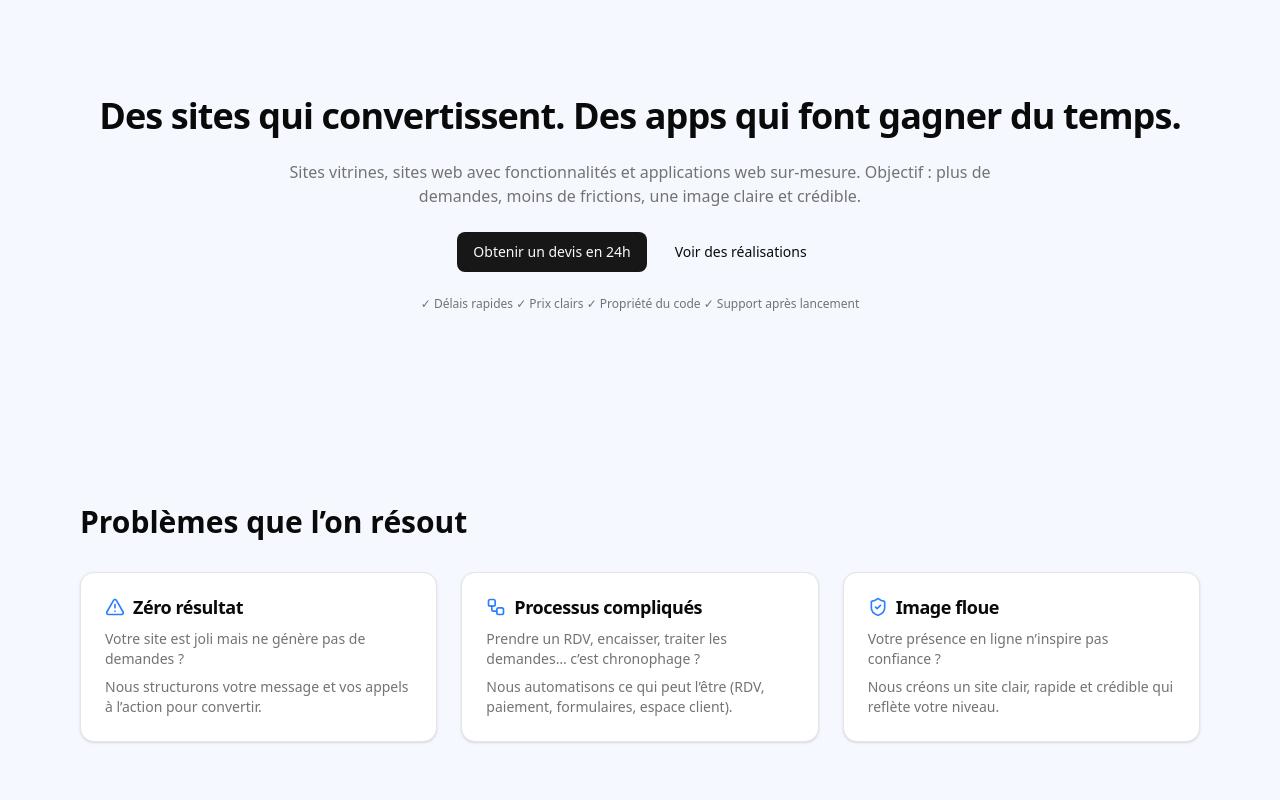
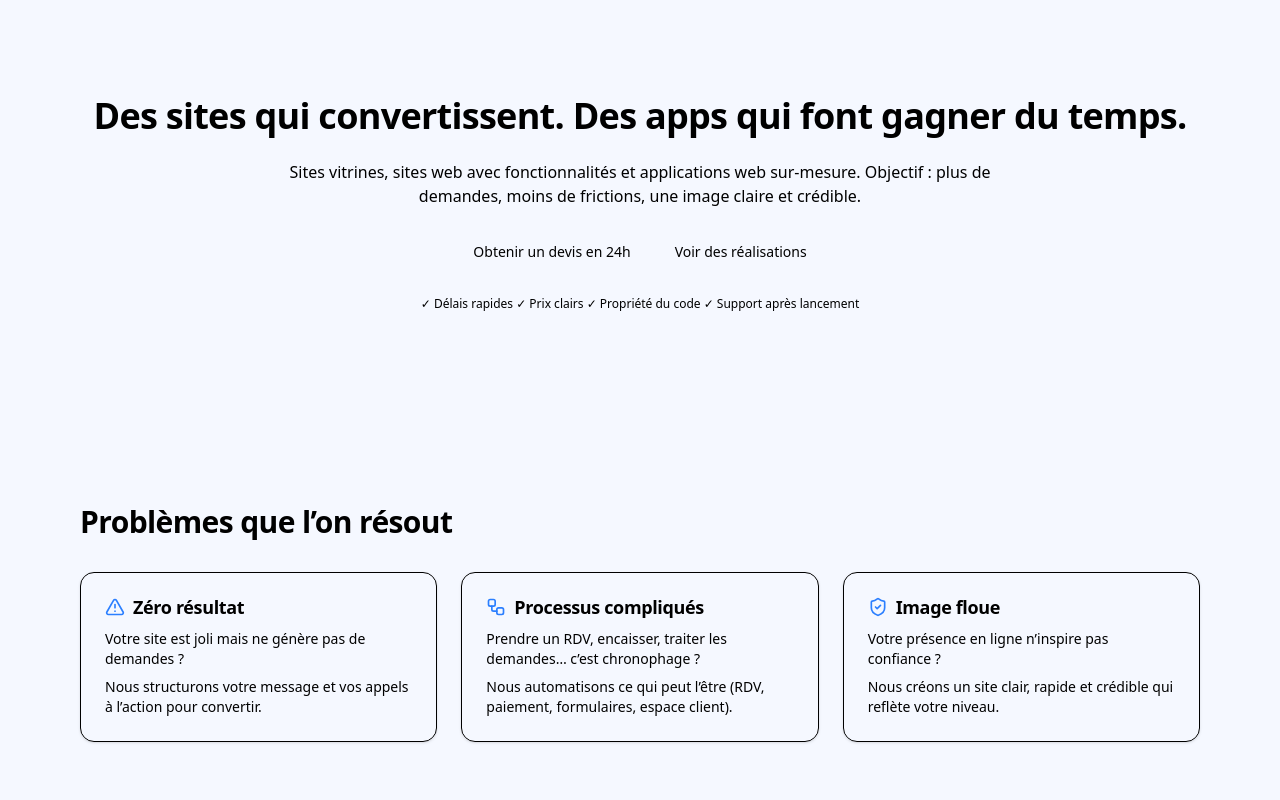
Before and after one commit to DylannDev/vizionweb, a Next.js app: page / in a window 1280 px wide. Shown: the top 800 px of the page. Built offline with nearby package versions, Linux system fonts and the light colour scheme.

Commit message:
Refactor global styles: Introduce new theme variables, remove dark mode support, and enhance typography settings for improved design consistency.

```diff
--- a/app/globals.css
+++ b/app/globals.css
@@ -2,6 +2,19 @@
 @import "tw-animate-css";
 
 @custom-variant dark (&:is(.dark *));
+
+@theme inline {
+  --animate-aurora: aurora 60s linear infinite;
+  --color-background: var(----background);
+  @keyframes aurora {
+    from {
+      background-position: 50% 50%, 50% 50%;
+    }
+    to {
+      background-position: 350% 50%, 350% 50%;
+    }
+  }
+}
 
 @theme inline {
   --radius-sm: calc(var(--radius) - 4px);
@@ -9,6 +22,14 @@
   --radius-lg: var(--radius);
   --radius-xl: calc(var(--radius) + 4px);
   --color-background: var(--background);
+  --color-primary-dark: var(--primary-dark);
+  --color-secondary-dark: var(--secondary-dark);
+  --color-primary-green: var(--primary-green);
+  --color-background: var(--background);
+  --color-white: var(--white);
+  --color-gray-lighter: var(--gray-lighter);
+  --color-gray-light: var(--gray-light);
+  --color-gray-dark: var(--gray-dark);
   --color-foreground: var(--foreground);
   --color-card: var(--card);
   --color-card-foreground: var(--card-foreground);
@@ -43,71 +64,125 @@
 
 :root {
   --radius: 0.625rem;
-  --background: oklch(1 0 0);
-  --foreground: oklch(0.145 0 0);
-  --card: oklch(1 0 0);
-  --card-foreground: oklch(0.145 0 0);
-  --popover: oklch(1 0 0);
-  --popover-foreground: oklch(0.145 0 0);
-  --primary: oklch(0.205 0 0);
-  --primary-foreground: oklch(0.985 0 0);
-  --secondary: oklch(0.97 0 0);
-  --secondary-foreground: oklch(0.205 0 0);
-  --muted: oklch(0.97 0 0);
-  --muted-foreground: oklch(0.556 0 0);
-  --accent: oklch(0.97 0 0);
-  --accent-foreground: oklch(0.205 0 0);
-  --destructive: oklch(0.577 0.245 27.325);
-  --border: oklch(0.922 0 0);
-  --input: oklch(0.922 0 0);
-  --ring: oklch(0.708 0 0);
-  --chart-1: oklch(0.646 0.222 41.116);
-  --chart-2: oklch(0.6 0.118 184.704);
-  --chart-3: oklch(0.398 0.07 227.392);
-  --chart-4: oklch(0.828 0.189 84.429);
-  --chart-5: oklch(0.769 0.188 70.08);
-  --sidebar: oklch(0.985 0 0);
-  --sidebar-foreground: oklch(0.145 0 0);
-  --sidebar-primary: oklch(0.205 0 0);
-  --sidebar-primary-foreground: oklch(0.985 0 0);
-  --sidebar-accent: oklch(0.97 0 0);
-  --sidebar-accent-foreground: oklch(0.205 0 0);
-  --sidebar-border: oklch(0.922 0 0);
-  --sidebar-ring: oklch(0.708 0 0);
+
+  /* Project palette */
+  --primary-dark: #101213;
+  --secondary-dark: #181c1d;
+  --primary-green: #05f6cc;
+  --background: #edf4f5;
+  --white: #ffffff;
+  --gray-lighter: #dce6e8;
+  --gray-light: #98a6aa;
+  --gray-dark: #4d5253;
+  /* Mapped system tokens */
+  /* --foreground: var(--primary-dark);
+  --card: var(--white);
+  --card-foreground: var(--primary-dark);
+  --popover: var(--white);
+  --popover-foreground: var(--primary-dark);
+  --primary: var(--primary-dark);
+  --primary-foreground: var(--primary-green);
+  --secondary: var(--secondary-dark);
+  --secondary-foreground: var(--white);
+  --muted: var(--background);
+  --muted-foreground: var(--text-light);
+  --accent: var(--primary-green);
+  --accent-foreground: var(--primary-dark);
+  --border: var(--white);
+  --input: var(--white);
+  --ring: var(--primary-green); */
+}
+
+/* Dark mode removed as per project requirements */
+
+@layer base {
+  body {
+    font-synthesis-weight: none;
+    font-synthesis-style: none;
+    text-rendering: optimizeLegibility;
+    -webkit-font-smoothing: antialiased;
+    -moz-osx-font-smoothing: grayscale;
+    @apply bg-background text-secondary;
+  }
+}
+
+/* Typography tokens */
+:root {
+  --font-family-sans: var(--font-geist), ui-sans-serif, system-ui, -apple-system,
+    Segoe UI, Roboto, Helvetica, Arial, "Apple Color Emoji", "Segoe UI Emoji";
+  --font-family-heading: var(--font-inter-tight), ui-sans-serif, system-ui,
+    -apple-system, Segoe UI, Roboto, Helvetica, Arial, "Apple Color Emoji",
+    "Segoe UI Emoji";
+
+  --font-size-xs: 0.75rem; /* 12px */
+  --font-size-sm: 0.875rem; /* 14px */
+  --font-size-base: 1rem; /* 16px */
+  --font-size-lg: 1.125rem; /* 18px */
+  --font-size-xl: 1.25rem; /* 20px */
+  --font-size-2xl: 1.5rem; /* 24px */
+  --font-size-3xl: 1.875rem; /* 30px */
+  --font-size-4xl: 2.25rem; /* 36px */
+  --font-size-5xl: 3rem; /* 48px */
+
+  --line-height-tight: 1.1;
+  --line-height-snug: 1.25;
+  --line-height-normal: 1.5;
+
+  --tracking-tightest: -0.04em;
+  --tracking-tight: -0.02em;
+  --tracking-normal: 0em;
+}
+
+@layer base {
+  :root {
+    --container-max: 1400px;
+    --content-padding: 1rem;
+  }
+
+  body {
+    font-family: var(--font-family-sans);
+    font-size: var(--font-size-base);
+    line-height: var(--line-height-normal);
+    letter-spacing: var(--tracking-normal);
+  }
+
+  h1,
+  h2,
+  h3,
+  h4,
+  h5,
+  h6 {
+    font-family: var(--font-family-heading);
+    letter-spacing: var(--tracking-tight);
+  }
+  h1 {
+    font-size: var(--font-size-5xl);
+    line-height: var(--line-height-tight);
+  }
+  h2 {
+    font-size: var(--font-size-3xl);
+    line-height: var(--line-height-tight);
+  }
+  h3 {
+    font-size: var(--font-size-2xl);
+    line-height: var(--line-height-snug);
+  }
+  h4 {
+    font-size: var(--font-size-xl);
+    line-height: var(--line-height-snug);
+  }
+  h5 {
+    font-size: var(--font-size-lg);
+    line-height: var(--line-height-normal);
+  }
+  h6 {
+    font-size: var(--font-size-base);
+    line-height: var(--line-height-normal);
+  }
 }
 
 .dark {
-  --background: oklch(0.145 0 0);
-  --foreground: oklch(0.985 0 0);
-  --card: oklch(0.205 0 0);
-  --card-foreground: oklch(0.985 0 0);
-  --popover: oklch(0.205 0 0);
-  --popover-foreground: oklch(0.985 0 0);
-  --primary: oklch(0.922 0 0);
-  --primary-foreground: oklch(0.205 0 0);
-  --secondary: oklch(0.269 0 0);
-  --secondary-foreground: oklch(0.985 0 0);
-  --muted: oklch(0.269 0 0);
-  --muted-foreground: oklch(0.708 0 0);
-  --accent: oklch(0.269 0 0);
-  --accent-foreground: oklch(0.985 0 0);
-  --destructive: oklch(0.704 0.191 22.216);
-  --border: oklch(1 0 0 / 10%);
-  --input: oklch(1 0 0 / 15%);
-  --ring: oklch(0.556 0 0);
-  --chart-1: oklch(0.488 0.243 264.376);
-  --chart-2: oklch(0.696 0.17 162.48);
-  --chart-3: oklch(0.769 0.188 70.08);
-  --chart-4: oklch(0.627 0.265 303.9);
-  --chart-5: oklch(0.645 0.246 16.439);
-  --sidebar: oklch(0.205 0 0);
-  --sidebar-foreground: oklch(0.985 0 0);
-  --sidebar-primary: oklch(0.488 0.243 264.376);
-  --sidebar-primary-foreground: oklch(0.985 0 0);
-  --sidebar-accent: oklch(0.269 0 0);
-  --sidebar-accent-foreground: oklch(0.985 0 0);
-  --sidebar-border: oklch(1 0 0 / 10%);
-  --sidebar-ring: oklch(0.556 0 0);
+  --background: oklch(0 0 0);
 }
 
 @layer base {
```
